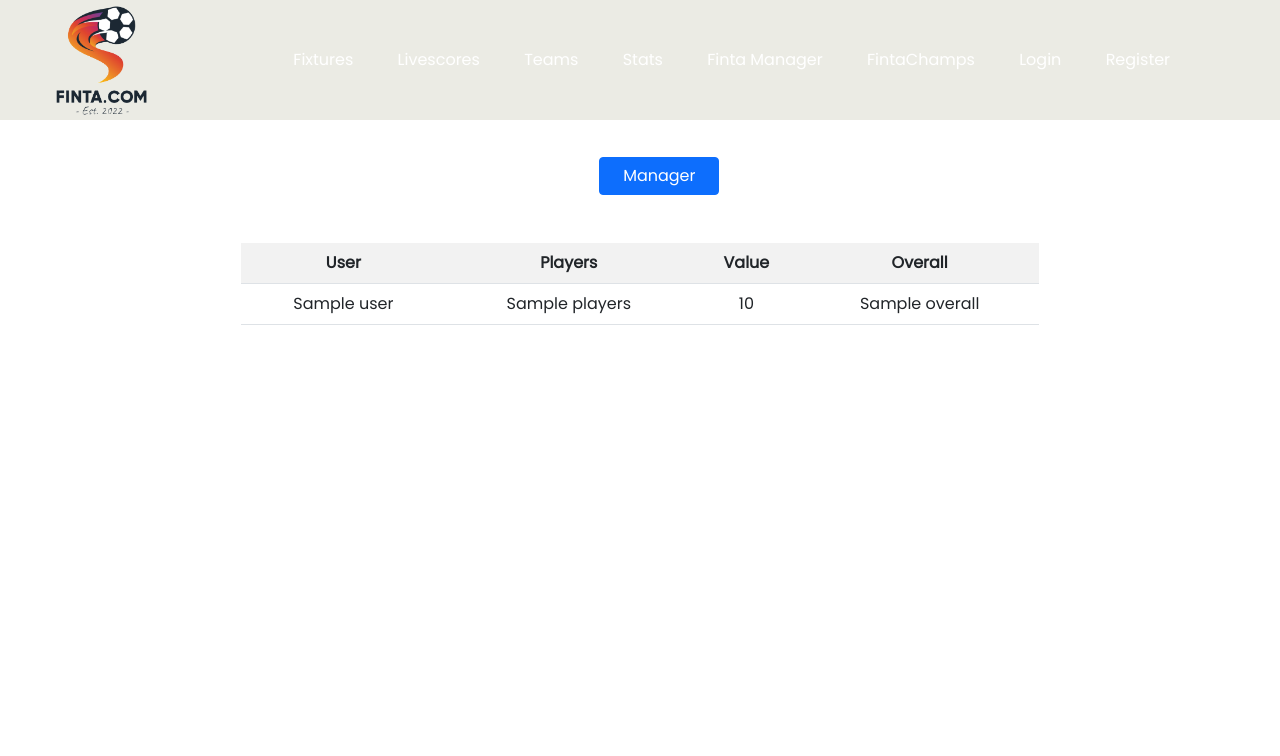
After one commit to sivizdral/PSI_Crne_lisice_finta.com, a Django app: template Faza 5/finta/shop/templates/manager_standings.html in a window 1280 px wide. The commit adds this page. Shown: the top 756 px of the page. Run offline with Django 4.2, Linux system fonts and the light colour scheme; the template is opened without the code that fills it: most values are stand-ins (such as "Sample title", 1, 10 or a date in 2020); some libraries are stand-ins or nearby versions; some web fonts are replaced.

Commit message:
Dodata tabela za menadzerske timove

```diff
--- /dev/null
+++ b/Faza 5/finta/shop/static/css/manager_standings.css
@@ -0,0 +1,3 @@
+table {
+    text-align: center;
+}
--- a/Faza 5/finta/shop/templates/manager.html
+++ b/Faza 5/finta/shop/templates/manager.html
@@ -88,7 +88,7 @@
                                 <td></td>
                                 <td>
                                     <a href="{% url "manager_players" player.pos %}">
-                                        <input type="button" value="Dodaj">
+                                        <input type="button" value="Add">
                                     </a>
                                 </td>
                             {% else %}
@@ -113,7 +113,7 @@
                                 </td>
                                 <td>
                                     <a href="{% url "manager_player_remove" player.id %}">
-                                        <input type="button" value="Ukloni">
+                                        <input type="button" value="Remove">
                                     </a>
                                 </td>
                             {% endif %}
@@ -129,6 +129,8 @@
                 Defence:&nbsp;&nbsp;<button type="button" class="btn btn-primary" disabled>{{ manager_team.defence }}</button>
                 Overall:&nbsp;&nbsp;<button type="button" class="btn btn-primary" disabled>{{ manager_team.overall }}</button>
                 Value:&nbsp;&nbsp;<button type="button" class="btn btn-primary" disabled>{{ manager_team.value }}</button>
+                &nbsp;&nbsp;&nbsp;&nbsp;&nbsp;&nbsp;
+                <a href="{% url "manager_standings" %}"><input style="width: 120px;" class="btn btn-primary" value="Standings"></a>
             </div>
         </div>
         <br/>
--- /dev/null
+++ b/Faza 5/finta/shop/templates/manager_standings.html
@@ -0,0 +1,45 @@
+{% extends 'header.html' %}
+{% load static %}
+
+{% block title %}
+    Manager - finta.com
+{% endblock %}
+
+{% block links %}
+    <link rel="stylesheet" href="{% static 'css/manager_standings.css' %}">
+    <script src="{% static "js/jquery-3.3.1.min.js" %}"></script>
+    <script src="{% static "js/bootstrap.min.js" %}"></script>
+{% endblock %}
+
+{% block content %}
+
+    <div class="container-fluid">
+        <div class="row">
+            <div class="offset-sm-5 col-sm-2">
+                <a href="{% url "manager" %}"><input style="margin-left: 50px; width: 120px;" class="btn btn-primary" value="Manager"></a>
+                <br/><br/><br/>
+            </div>
+        </div>
+        <div class="row">
+            <div class="offset-sm-2 col-sm-8">
+                <table class="table table-striped">
+                    <tr>
+                        <th>User</th>
+                        <th>Players</th>
+                        <th>Value</th>
+                        <th>Overall</th>
+                    </tr>
+                    {% for elem in data %}
+                        <tr>
+                            <td>{{ elem.user }}</td>
+                            <td>{{ elem.players }}</td>
+                            <td>{{ elem.value }}</td>
+                            <td>{{ elem.overall }}</td>
+                        </tr>
+                    {% endfor %}
+                </table>
+            </div>
+        </div>
+    </div>
+
+{% endblock %}
--- a/Faza 5/finta/shop/urls_berke.py
+++ b/Faza 5/finta/shop/urls_berke.py
@@ -12,4 +12,5 @@ urlpatterns = [
     path('manager_team_display/<int:id_team>', manager_team_display, name='manager_team_display'),
     path('manager_player_add/<str:position>/<int:id_player>', manager_player_add, name='manager_player_add'),
     path('manager_player_remove/<int:id_player>', manager_player_remove, name='manager_player_remove'),
+    path('manager_standings/', manager_standings, name='manager_standings'),
 ]
```
Also changed, not shown: Faza 5/finta/shop/views_berke.py (+28 -0 lines).
